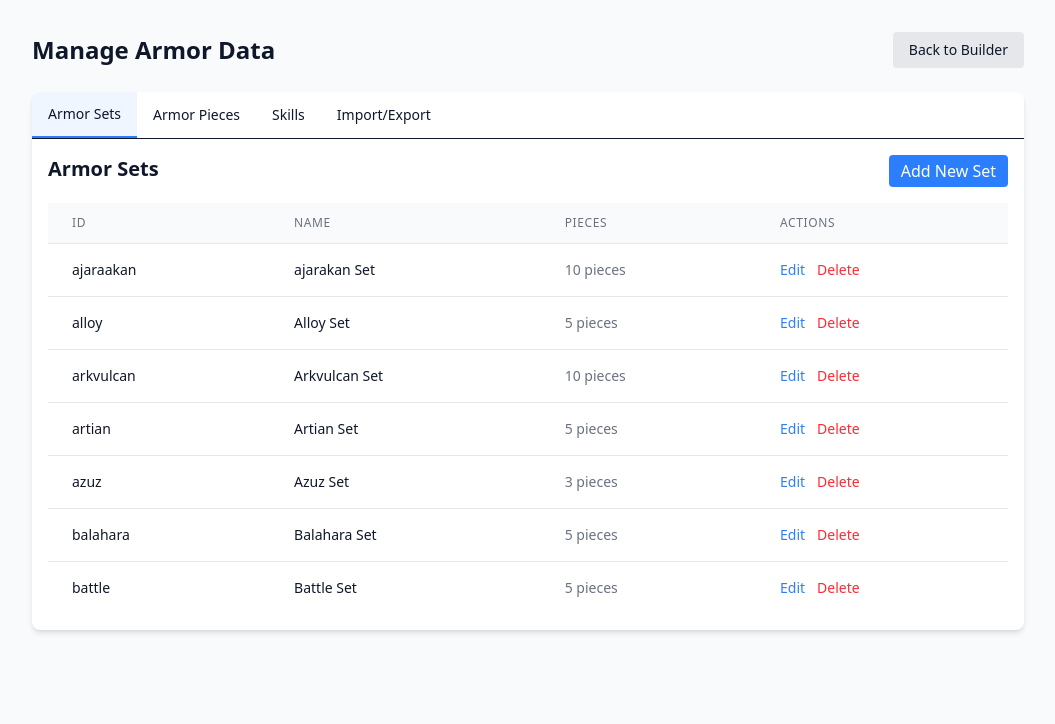
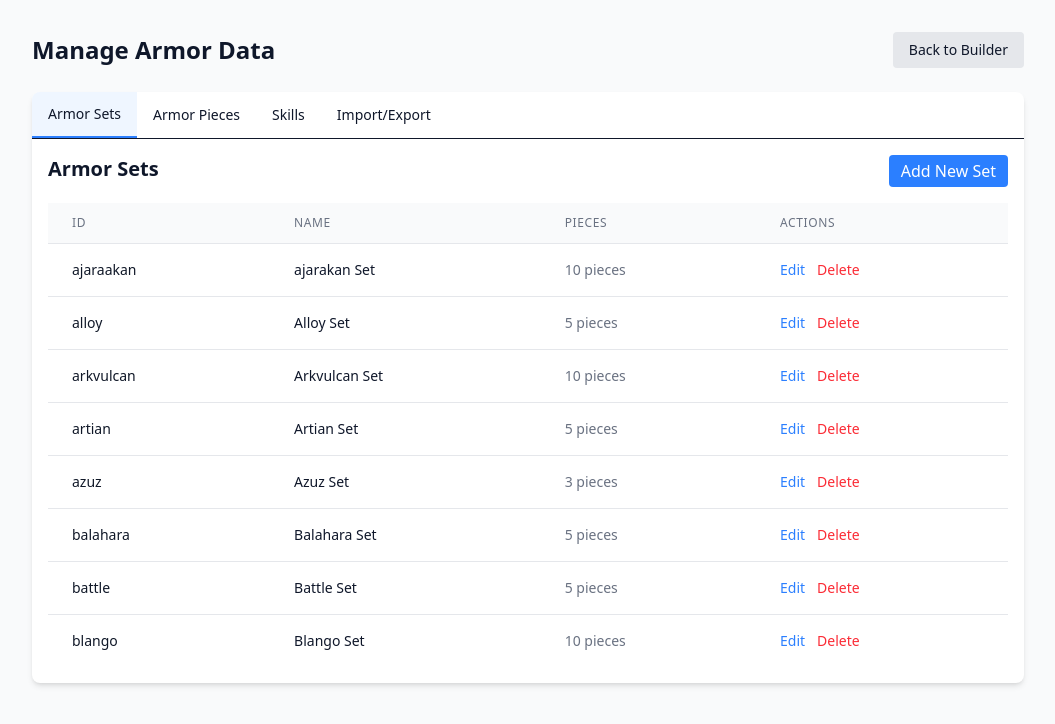
Before and after one commit to deckOfManyStrings/armor-set-builder, a Next.js app: page /manage-data in a window 1280 px wide. Shown: the top 724 px of the page, without its empty margins (112-1167 px from the left). Built offline with nearby package versions, Linux system fonts and the light colour scheme.

Commit message:
Adding another armor set

```diff
--- a/app/data/armor.js
+++ b/app/data/armor.js
@@ -884,6 +884,210 @@ export const armorSets = [
     setSkills: [{}],
     groupSkills: [{ id: "imparted_wisdom" }],
   },
+  {
+    id: "blango",
+    name: "Blango Set",
+    tier: "High Rank",
+    pieces: [
+      {
+        id: "blango_helm_alpha",
+        name: "Blango Helm Alpha",
+        type: "head",
+        rarity: 7,
+        defense: 48,
+        slots: [1, 1],
+        resistances: {
+          fire: -4,
+          water: 1,
+          thunder: 0,
+          ice: 4,
+          dragon: 0,
+        },
+        skills: [
+          { id: "wide_range", level: 2 },
+          { id: "counterstrike", level: 1 },
+        ],
+        setGroupSkills: [{ id: "fortifying_pelt" }],
+      },
+      {
+        id: "blango_helm_beta",
+        name: "Blango Helm Beta",
+        type: "head",
+        rarity: 7,
+        defense: 48,
+        slots: [2, 1, 1],
+        resistances: {
+          fire: -4,
+          water: 1,
+          thunder: 0,
+          ice: 4,
+          dragon: 0,
+        },
+        skills: [
+          { id: "wide_range", level: 2 },
+        ],
+        setGroupSkills: [{ id: "alluring_pelt" }],
+      },
+      {
+        id: "blango_mail_alpha",
+        name: "Blango Mail Alpha",
+        type: "chest",
+        rarity: 7,
+        defense: 48,
+        slots: [],
+        resistances: {
+          fire: -4,
+          water: 1,
+          thunder: 0,
+          ice: 4,
+          dragon: 0,
+        },
+        skills: [
+          { id: "agitator", level: 2 },
+          { id: "item_prolonger", level: 1 },
+        ],
+        setGroupSkills: [{ id: "fortifying_pelt" }],
+      },
+      {
+        id: "blango_mail_beta",
+        name: "Blango Mail Beta",
+        type: "chest",
+        rarity: 7,
+        defense: 48,
+        slots: [2],
+        resistances: {
+          fire: -4,
+          water: 1,
+          thunder: 0,
+          ice: 4,
+          dragon: 0,
+        },
+        skills: [
+          { id: "agitator", level: 2 },
+        ],
+        setGroupSkills: [{ id: "alluring_pelt" }],
+      },
+      {
+        id: "blango_vambraces_alpha",
+        name: "Blango Vambraces Alpha",
+        type: "arms",
+        rarity: 7,
+        defense: 48,
+        slots: [2],
+        resistances: {
+          fire: -4,
+          water: 1,
+          thunder: 0,
+          ice: 4,
+          dragon: 0,
+        },
+        skills: [
+          { id: "palico_rally", level: 2 },
+          { id: "counterstrike", level: 1 },
+        ],
+        setGroupSkills: [{ id: "fortifying_pelt" }],
+      },
+      {
+        id: "blango_vambraces_beta",
+        name: "Blango Vambraces Beta",
+        type: "arms",
+        rarity: 7,
+        defense: 48,
+        slots: [2, 2],
+        resistances: {
+          fire: -4,
+          water: 1,
+          thunder: 0,
+          ice: 4,
+          dragon: 0,
+        },
+        skills: [
+          { id: "counterstrike", level: 1 },
+        ],
+        setGroupSkills: [{ id: "alluring_pelt" }],
+      },
+      {
+        id: "blango_coil_alpha",
+        name: "Blango Coil Alpha",
+        type: "waist",
+        rarity: 7,
+        defense: 48,
+        slots: [1],
+        resistances: {
+          fire: -4,
+          water: 1,
+          thunder: 0,
+          ice: 4,
+          dragon: 0,
+        },
+        skills: [
+          { id: "agitator", level: 2 },
+          { id: "wide_range", level: 1 },
+        ],
+        setGroupSkills: [{ id: "fortifying_pelt" }],
+      },
+      {
+        id: "blango_coil_beta",
+        name: "Blango Coil Beta",
+        type: "waist",
+        rarity: 7,
+        defense: 48,
+        slots: [1, 1],
+        resistances: {
+          fire: -4,
+          water: 1,
+          thunder: 0,
+          ice: 4,
+          dragon: 0,
+        },
+        skills: [
+          { id: "agitator", level: 2 },
+        ],
+        setGroupSkills: [{ id: "alluring_pelt" }],
+      },
+      {
+        id: "blango_greaves_alpha",
+        name: "Blango Greaves Alpha",
+        type: "legs",
+        rarity: 7,
+        defense: 48,
+        slots: [1, 1],
+        resistances: {
+          fire: -4,
+          water: 1,
+          thunder: 0,
+          ice: 4,
+          dragon: 0,
+        },
+        skills: [
+          { id: "agitator", level: 1 },
+          { id: "counterstrike", level: 1 },
+        ],
+        setGroupSkills: [{ id: "fortifying_pelt" }],
+      },
+      {
+        id: "blango_greaves_beta",
+        name: "Blango Greaves Beta",
+        type: "legs",
+        rarity: 7,
+        defense: 48,
+        slots: [2, 2],
+        resistances: {
+          fire: -4,
+          water: 1,
+          thunder: 0,
+          ice: 4,
+          dragon: 0,
+        },
+        skills: [
+          { id: "agitator", level: 1 },
+        ],
+        setGroupSkills: [{ id: "alluring_pelt" }],
+      },
+    ],
+    setSkills: [{ id: "blangonga_spirit" }],
+    groupSkills: [{ id: "fortifying_pelt" }, { id: "alluring_pelt" }],
+  }
 ];
 
 // Create a flattened array of all armor pieces for easier processing
```
